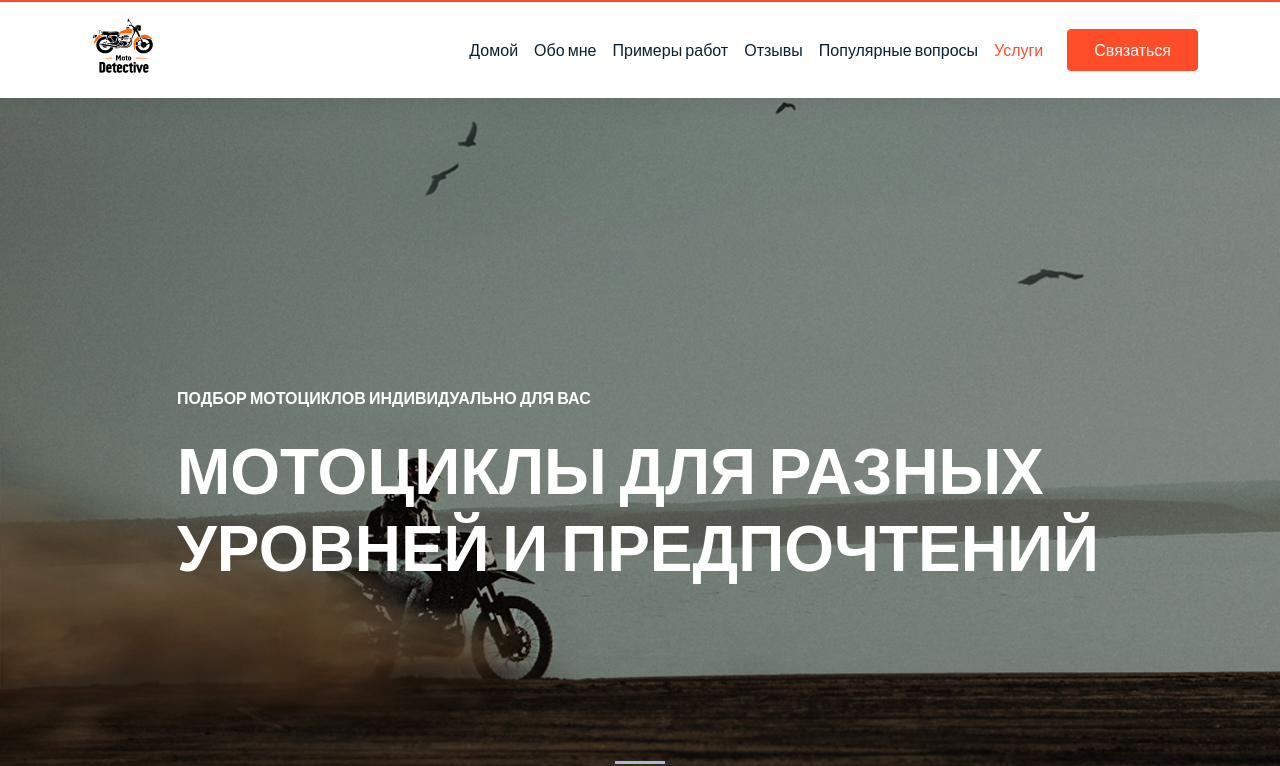
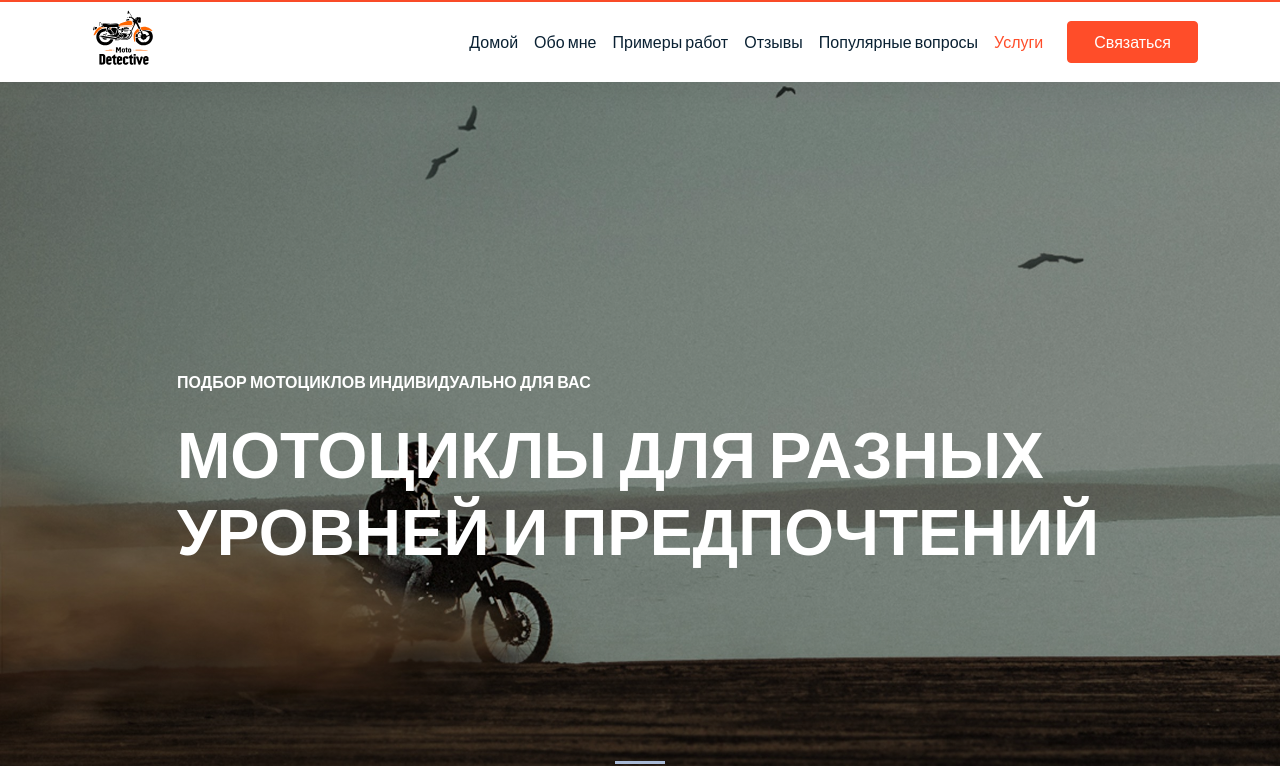
Before and after one commit to nekom113/moto-get, a plain HTML site: page index.html in a window 1280 px wide. Shown: the part 36-802 px from the top of the page. Drawn offline with nearby package versions, Linux system fonts and the light colour scheme.

Commit message:
padding navbar remove

```diff
--- a/index.html
+++ b/index.html
@@ -48,7 +48,7 @@
   </div>
   <!-- BOTTOM NAV -->
 
-  <nav class="navbar navbar-expand-lg navbar-light bg-white sticky-top">
+  <nav class="navbar navbar-expand-lg navbar-light bg-white sticky-top" style="padding:0">
     <div class="container">
       <h4 class="navbar-brand fs-5"></h4>
       <button class="navbar-toggler" type="button" data-bs-toggle="collapse" data-bs-target="#navbarNav"
```
